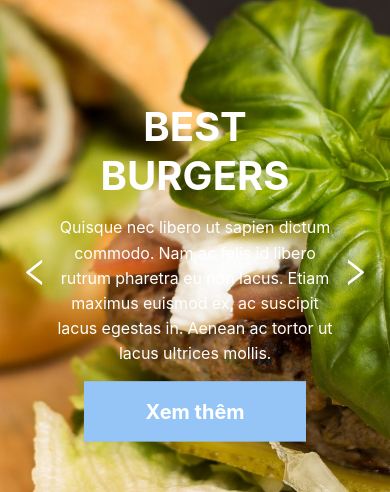
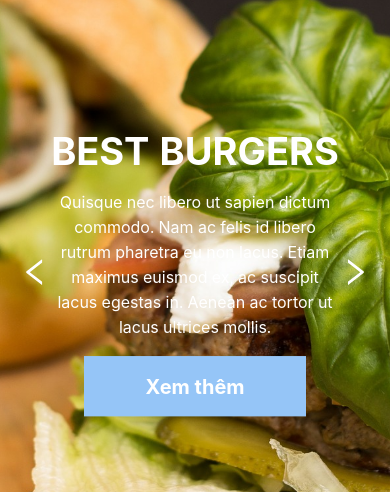
Before and after one commit to hitd01/burger-king, a React (Create React App) app: page / in a window 390 px wide. Shown: the part 150-642 px from the top of the page. Built offline with nearby package versions, Linux system fonts and the light colour scheme; no server answers.

Commit message:
fix responsive home page, whatBK page, shop page

```diff
--- a/src/pages/home/styles.js
+++ b/src/pages/home/styles.js
@@ -24,7 +24,7 @@ export const BannerWrapper = styled.div`
       align-items: center;
       .title {
         text-transform: uppercase;
-        font-size: 80px;
+        font-size: 68px;
         font-weight: bold;
         margin-bottom: 15px;
         color: var(--white-color);
@@ -50,7 +50,7 @@ export const BannerWrapper = styled.div`
   @media screen and (max-width: 991.5px) {
     .banner .content-wrapper {
       .title {
-        font-size: 60px;
+        font-size: 58px;
       }
       .content {
         max-width: 600px;
@@ -60,6 +60,9 @@ export const BannerWrapper = styled.div`
   }
   @media screen and (max-width: 767.5px) {
     .banner .content-wrapper {
+      .title {
+        font-size: 48px;
+      }
       .content {
         max-width: 500px;
         font-size: 18px;
@@ -71,7 +74,7 @@ export const BannerWrapper = styled.div`
       padding: 0 20px;
       .content-wrapper {
         .title {
-          font-size: 40px;
+          font-size: 38px;
         }
         .content {
           max-width: 350px;
--- a/src/pages/shop/styles.js
+++ b/src/pages/shop/styles.js
@@ -32,7 +32,7 @@ export const BannerWrapper = styled.div`
       }
       .title {
         text-transform: uppercase;
-        font-size: 72px;
+        font-size: 68px;
         font-weight: bold;
         margin-bottom: 15px;
         color: var(--white-color);
@@ -55,18 +55,10 @@ export const BannerWrapper = styled.div`
       }
     }
   }
-  /* @media screen and (max-width: 1112.5px) {
-    .banner .content-wrapper {
-      .title {
-        font-size: 60px;
-      }
-    }
-  } */
   @media screen and (max-width: 991.5px) {
     .banner .content-wrapper {
       .title {
-        /* font-size: 45px; */
-        font-size: 60px;
+        font-size: 58px;
       }
       .content {
         max-width: 600px;
@@ -77,7 +69,7 @@ export const BannerWrapper = styled.div`
   @media screen and (max-width: 767.5px) {
     .banner .content-wrapper {
       .title {
-        /* font-size: 30px; */
+        font-size: 48px;
       }
       .content {
         max-width: 500px;
@@ -89,23 +81,18 @@ export const BannerWrapper = styled.div`
     .banner {
       padding: 0 20px;
       .content-wrapper {
+        .home-shop {
+          a {
+            color: white;
+            font-size: 18px;
+          }
+        }
         .title {
-          /* font-size: 29px; */
-          font-size: 40px;
+          font-size: 38px;
         }
         .content {
           max-width: 350px;
           font-size: 16px;
-        }
-      }
-    }
-  }
-  @media screen and (max-width: 575.5px) {
-    .banner {
-      padding: 0 20px;
-      .content-wrapper {
-        .title {
-          font-size: 21px;
         }
       }
     }
@@ -167,7 +154,6 @@ export const NewProductsWrapper = styled.div`
     h1 {
       color: white;
       font-size: 50px;
-      font-family: Nunito Sans;
       margin-top: 10px;
       margin-bottom: 5px;
     }
--- a/src/pages/whatBK/styles.js
+++ b/src/pages/whatBK/styles.js
@@ -30,7 +30,7 @@ export const BannerWrapper = styled.div`
       }
       .title {
         text-transform: uppercase;
-        font-size: 80px;
+        font-size: 68px;
         font-weight: bold;
         margin-bottom: 15px;
         color: var(--white-color);
@@ -56,7 +56,7 @@ export const BannerWrapper = styled.div`
   @media screen and (max-width: 991.5px) {
     .banner .content-wrapper {
       .title {
-        font-size: 60px;
+        font-size: 58px;
       }
       .content {
         max-width: 600px;
@@ -66,6 +66,9 @@ export const BannerWrapper = styled.div`
   }
   @media screen and (max-width: 767.5px) {
     .banner .content-wrapper {
+      .title {
+        font-size: 48px;
+      }
       .content {
         max-width: 500px;
         font-size: 18px;
@@ -78,11 +81,11 @@ export const BannerWrapper = styled.div`
       .content-wrapper {
         .home-about {
           a {
-            font-size: 15px;
+            font-size: 18px;
           }
         }
         .title {
-          font-size: 40px;
+          font-size: 38px;
         }
         .content {
           max-width: 350px;
```
